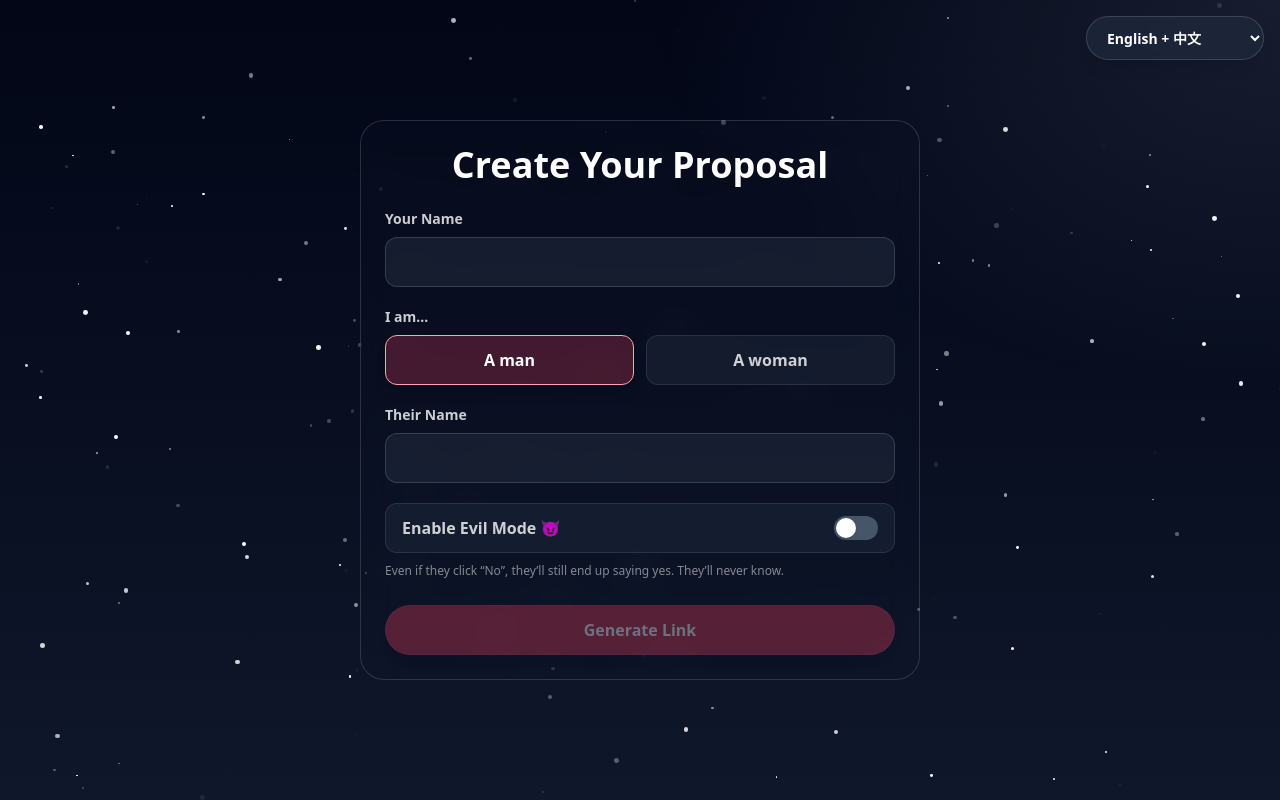
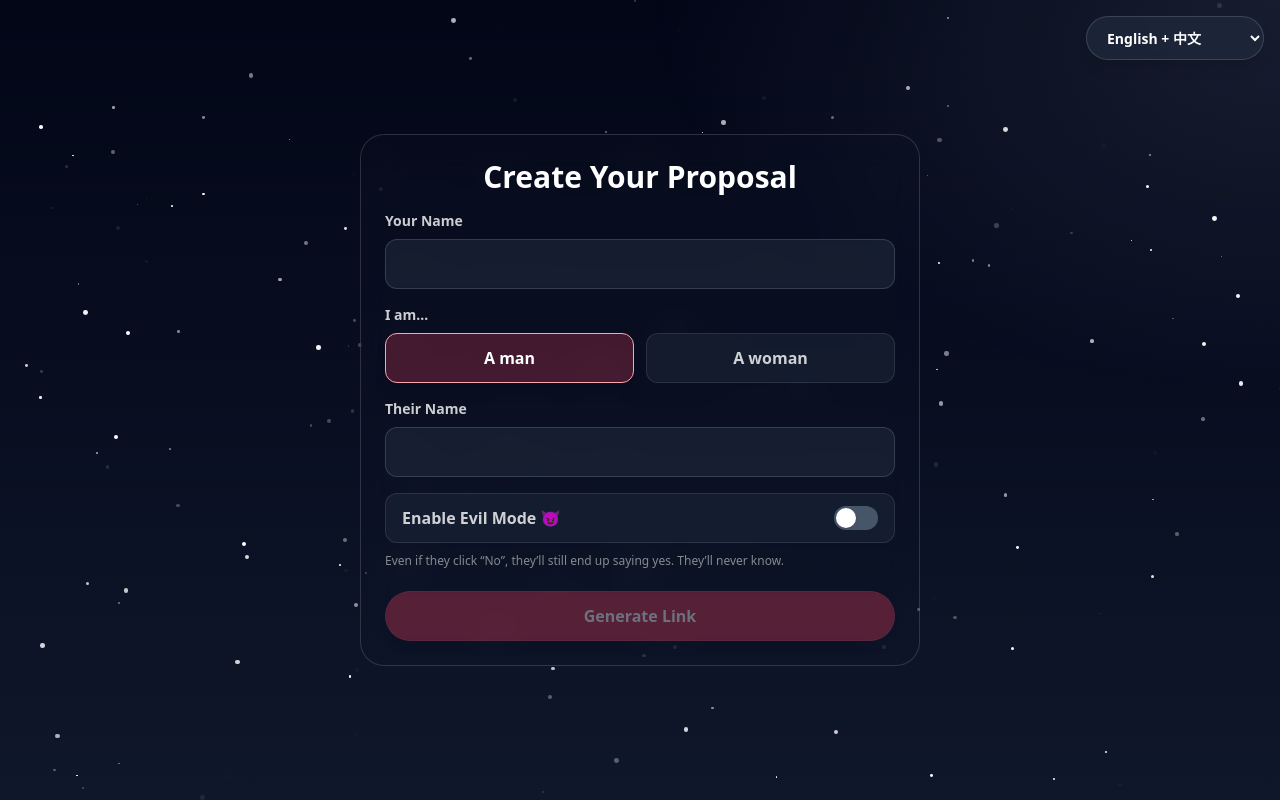
Before and after one commit to StevenX-SG/Confession, a React (Vite) app: page / in a window 1280 px wide. Built offline with nearby package versions, Linux system fonts and the light colour scheme.

Commit message:
fix: make creation screen fit at 100% zoom and scroll when needed

```diff
--- a/src/components/CreationScreen.tsx
+++ b/src/components/CreationScreen.tsx
@@ -173,13 +173,19 @@ export default function CreationScreen({ mode, onModeChange }: CreationScreenPro
         <LanguageSelect mode={mode} onChange={onModeChange} />
       </nav>
 
-      <div className="relative z-20 flex min-h-screen flex-col items-center justify-center px-4 py-16">
-        <GlassCard>
-          <h1 className="text-3xl md:text-4xl font-bold text-white mb-6 text-center">
+      {/* Scroll container: centers the card when it fits the viewport and
+          becomes scrollable (without clipping the top) when the content is
+          taller than the screen — e.g. once the generated link appears, or on
+          short/zoomed windows. Body-level overflow is hidden globally, so this
+          view manages its own vertical scroll instead of relying on the page. */}
+      <div className="relative z-20 h-screen overflow-y-auto overscroll-contain">
+        <div className="flex min-h-full flex-col items-center justify-center px-4 py-8">
+          <GlassCard>
+          <h1 className="text-2xl md:text-3xl font-bold text-white mb-4 text-center">
             {t.creationTitle}
           </h1>
 
-          <form onSubmit={handleGenerate} className="flex flex-col gap-5">
+          <form onSubmit={handleGenerate} className="flex flex-col gap-4">
             <div className="flex flex-col gap-2">
               <label htmlFor="sender-name" className="text-sm font-semibold text-white/80">
                 {t.senderNameLabel}
@@ -293,7 +299,7 @@ export default function CreationScreen({ mode, onModeChange }: CreationScreenPro
           </form>
 
           {generatedLink && (
-            <div className="mt-6 flex flex-col gap-3">
+            <div className="mt-4 flex flex-col gap-3">
               <input
                 ref={linkInputRef}
                 type="text"
@@ -318,7 +324,8 @@ export default function CreationScreen({ mode, onModeChange }: CreationScreenPro
               </button>
             </div>
           )}
-        </GlassCard>
+          </GlassCard>
+        </div>
       </div>
     </div>
   );
```
